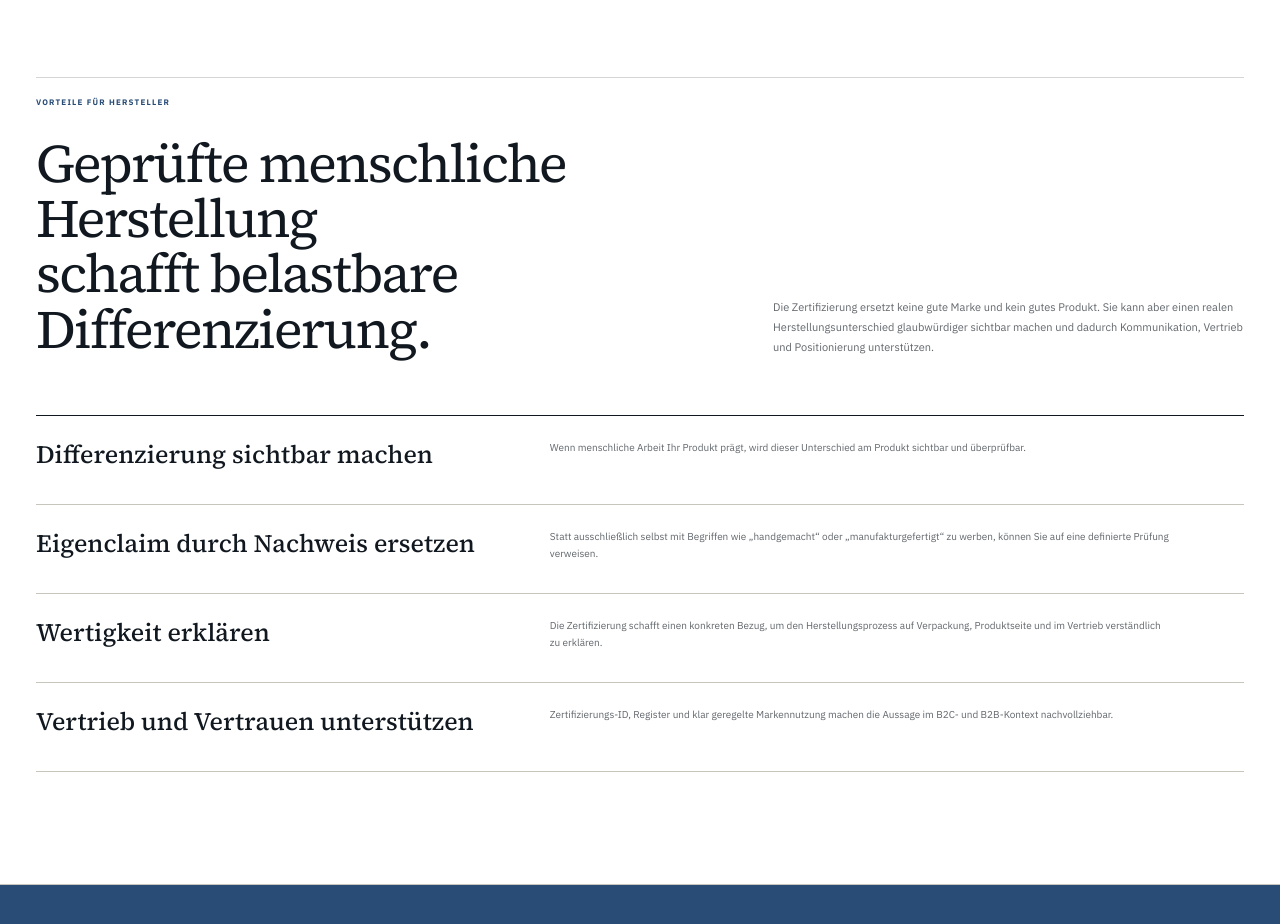
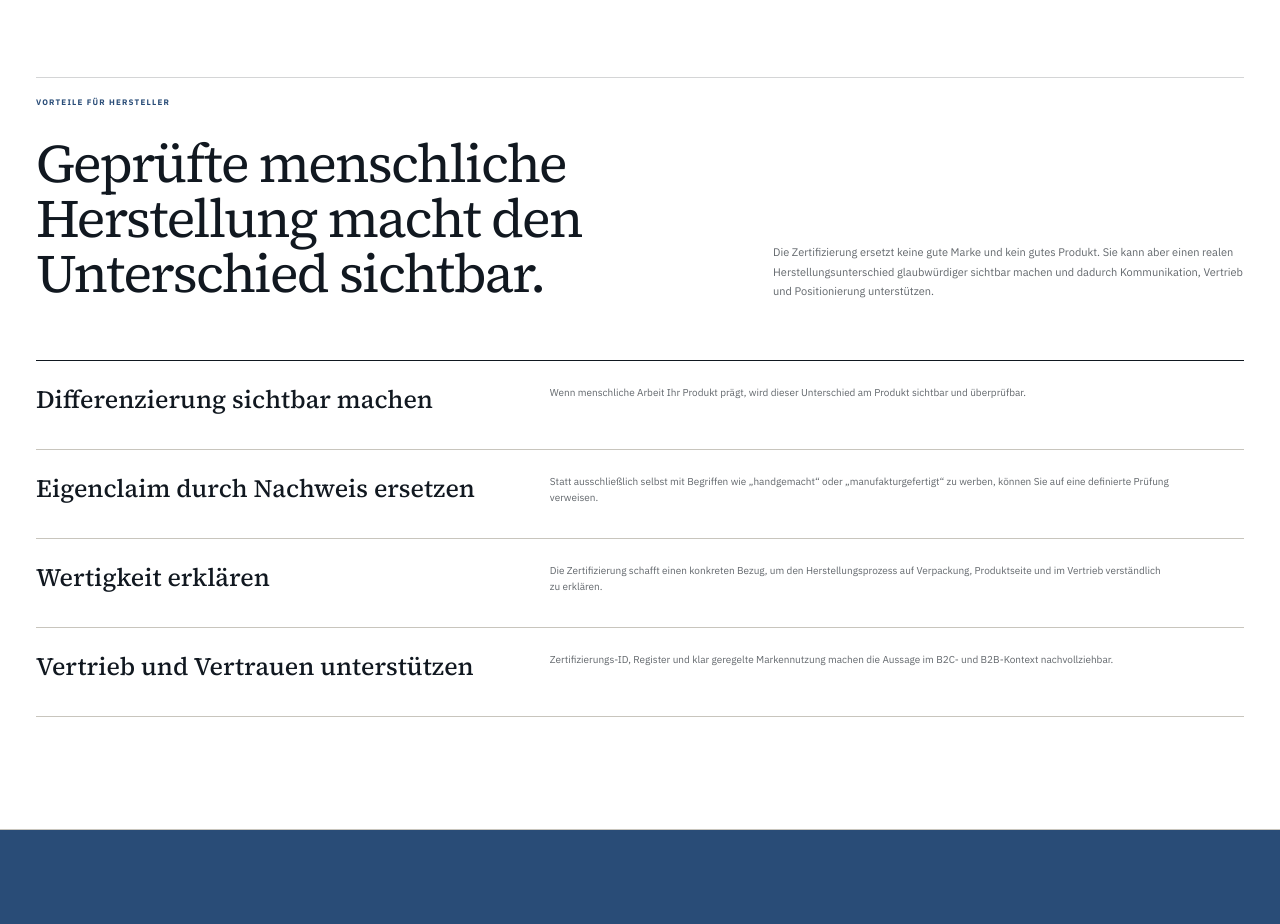
Before and after one commit to dennis-glaser-coder/human-certification-web, a Next.js app: page /warum-made-by-human in a window 1280 px wide. Shown: the part 1620-2544 px from the top of the page. Built offline with nearby package versions, Linux system fonts and the light colour scheme.

Commit message:
Use clearer human benefit wording

```diff
--- a/src/app/warum-made-by-human/page.js
+++ b/src/app/warum-made-by-human/page.js
@@ -106,7 +106,7 @@ export default function WhyPage() {
           <div className="whySectionHead">
             <div>
               <p className="premiumSectionLabel">VORTEILE FÜR HERSTELLER</p>
-              <h2>Geprüfte menschliche Herstellung schafft belastbare Differenzierung.</h2>
+              <h2>Geprüfte menschliche Herstellung macht den Unterschied sichtbar.</h2>
             </div>
             <p>
               Die Zertifizierung ersetzt keine gute Marke und kein gutes Produkt.
```
